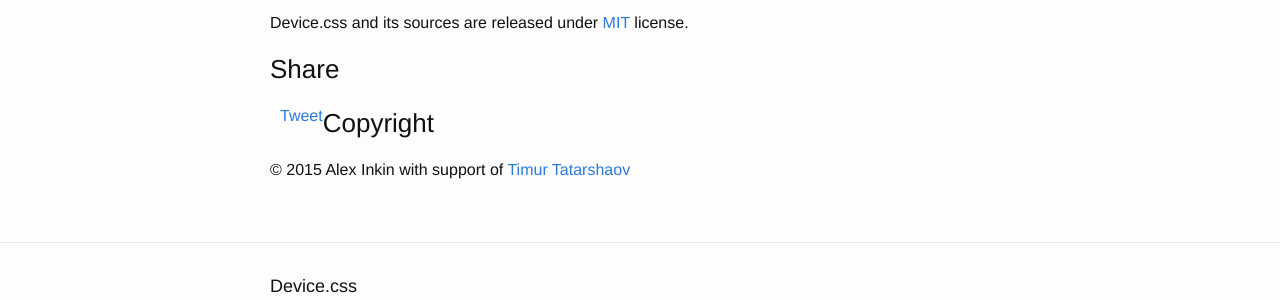
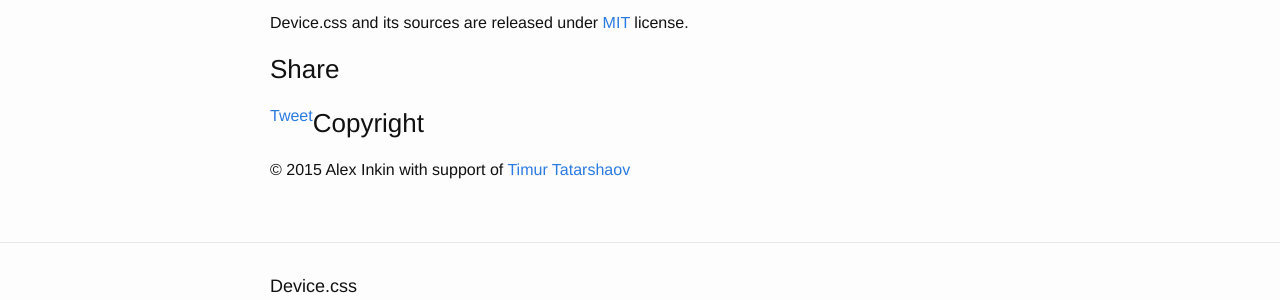
Before and after one commit to famer/device.css, a Jekyll site: the page built from device.css.md, in a window 1280 px wide. Shown: the part 1964-2264 px from the top of the page. Built offline with Jekyll 4.4.1, drawn with Linux system fonts in a browser that asks for light colours; comment, search, counter and statistics services are not loaded.

Commit message:
Update device.css.md

```diff
--- a/device.css.md
+++ b/device.css.md
@@ -79,8 +79,8 @@ Device.css and its sources are released under [MIT](http://opensource.org/licens
   fjs.parentNode.insertBefore(js, fjs);
 }(document, 'script', 'facebook-jssdk'));</script>
 
-<div style="float:left" class="fb-like" data-href="http://famer.github.io/device.css/" data-layout="button_count" data-action="like" data-show-faces="false" data-share="false"></div>
-<a style="float:left; vertical-align: middle; margin-left: 10px;" href="https://twitter.com/share" class="twitter-share-button" data-url="http://famer.github.io/device.css/" data-via="locationsphere">Tweet</a> <script>!function(d,s,id){var js,fjs=d.getElementsByTagName(s)[0],p=/^http:/.test(d.location)?'http':'https';if(!d.getElementById(id)){js=d.createElement(s);js.id=id;js.src=p+'://platform.twitter.com/widgets.js';fjs.parentNode.insertBefore(js,fjs);}}(document, 'script', 'twitter-wjs');</script>
+<div style="float:left; margin: -4px 10px 0 0;" class="fb-like" data-href="http://famer.github.io/device.css/" data-layout="button_count" data-action="like" data-show-faces="false" data-share="false"></div>
+<a style="float:left;" href="https://twitter.com/share" class="twitter-share-button" data-url="http://famer.github.io/device.css/" data-via="locationsphere">Tweet</a> <script>!function(d,s,id){var js,fjs=d.getElementsByTagName(s)[0],p=/^http:/.test(d.location)?'http':'https';if(!d.getElementById(id)){js=d.createElement(s);js.id=id;js.src=p+'://platform.twitter.com/widgets.js';fjs.parentNode.insertBefore(js,fjs);}}(document, 'script', 'twitter-wjs');</script>
 
 ### Copyright
 © 2015 Alex Inkin with support of [Timur Tatarshaov](http://famer.github.io)
```
